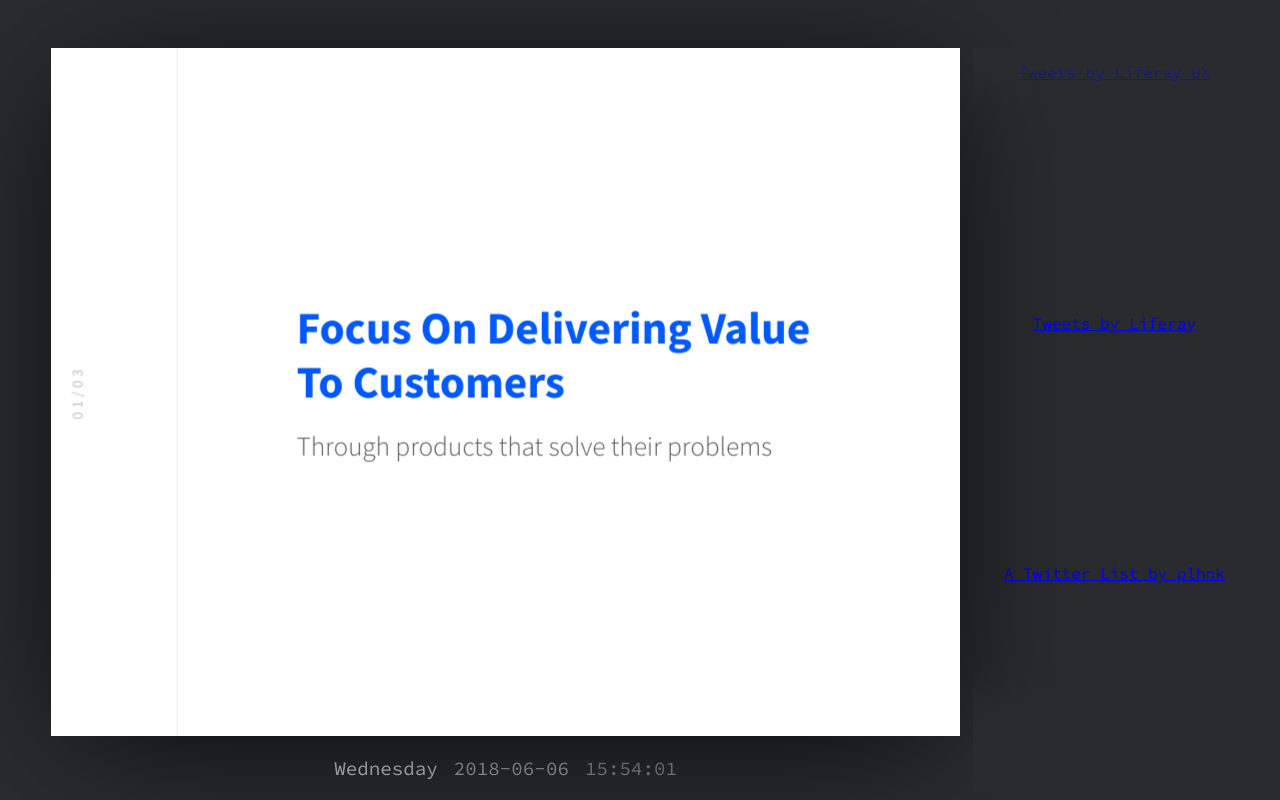
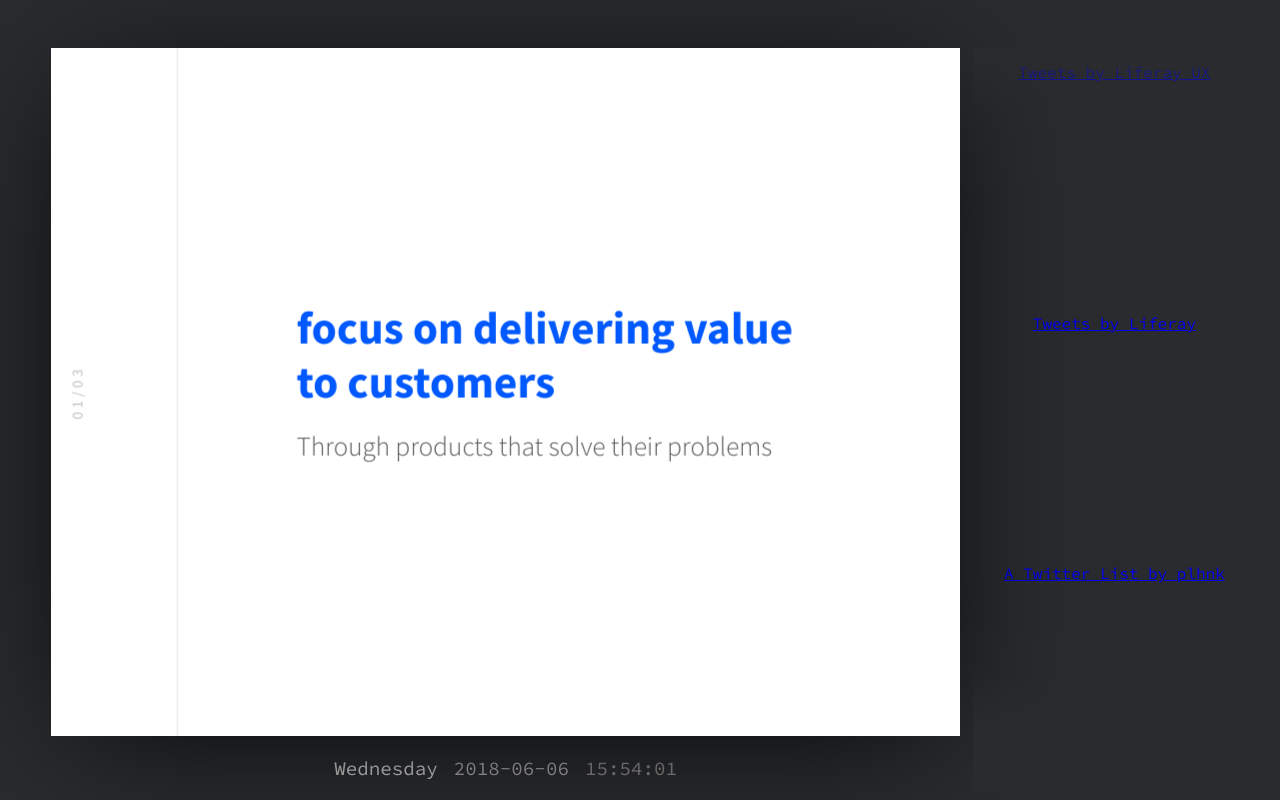
Before and after one commit to liferay-design/dashboard, a website: page index.html in a window 1280 px wide. Drawn offline with Linux system fonts and the light colour scheme.

Commit message:
update scss file per corbin's ideology

```diff
--- a/css/theme/source/liferay-design.scss
+++ b/css/theme/source/liferay-design.scss
@@ -214,3 +214,9 @@ section .container {
   background: transparent;
   /* optional: just make scrollbar invisible */
 }
+
+/* rely on source text for "proper" capitalization" for major headlines */
+
+.reveal h1 {
+  text-transform: none !important;
+}
```
Also changed, not shown: README.md, css/theme/liferay-design.css.
